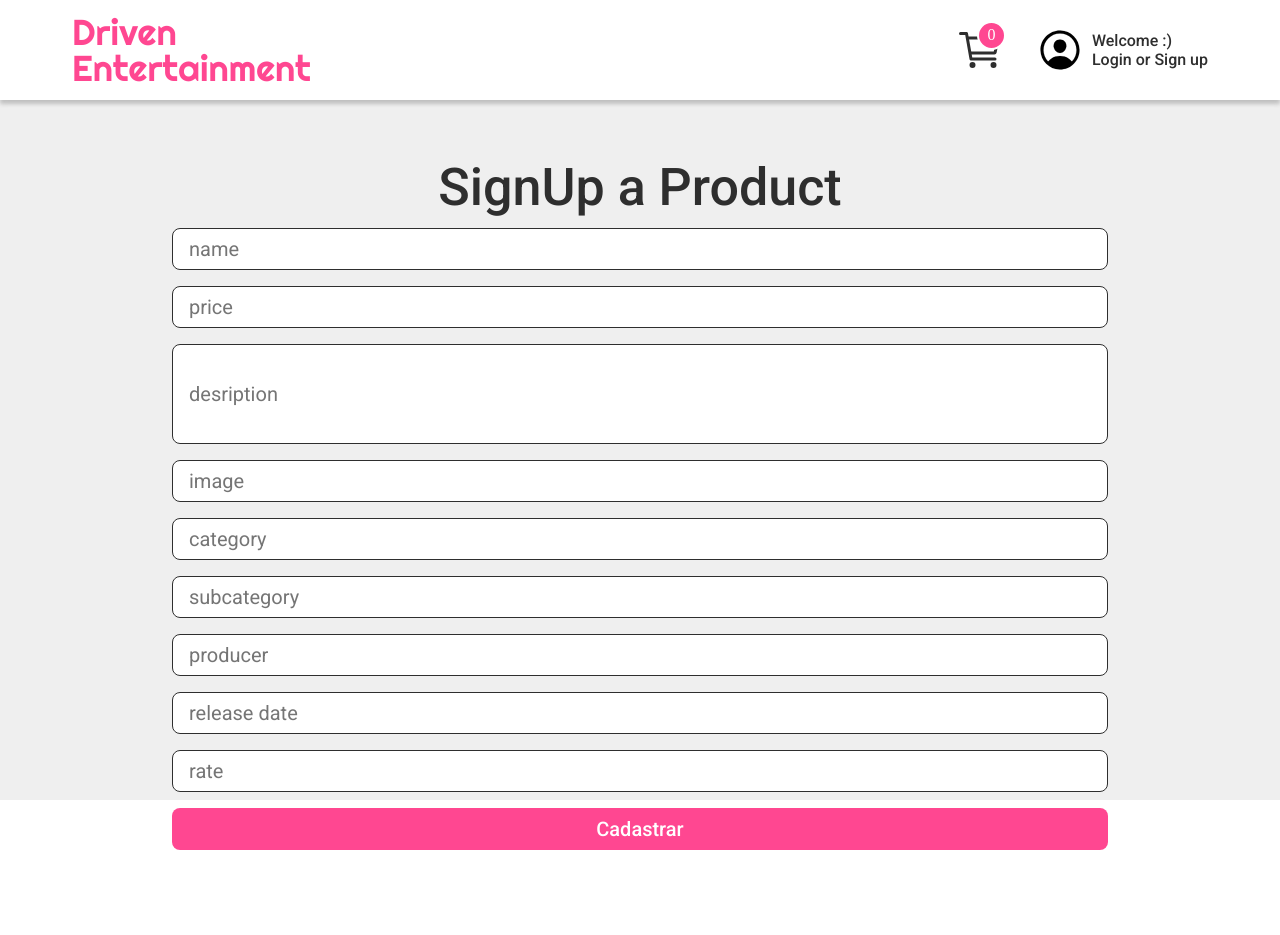
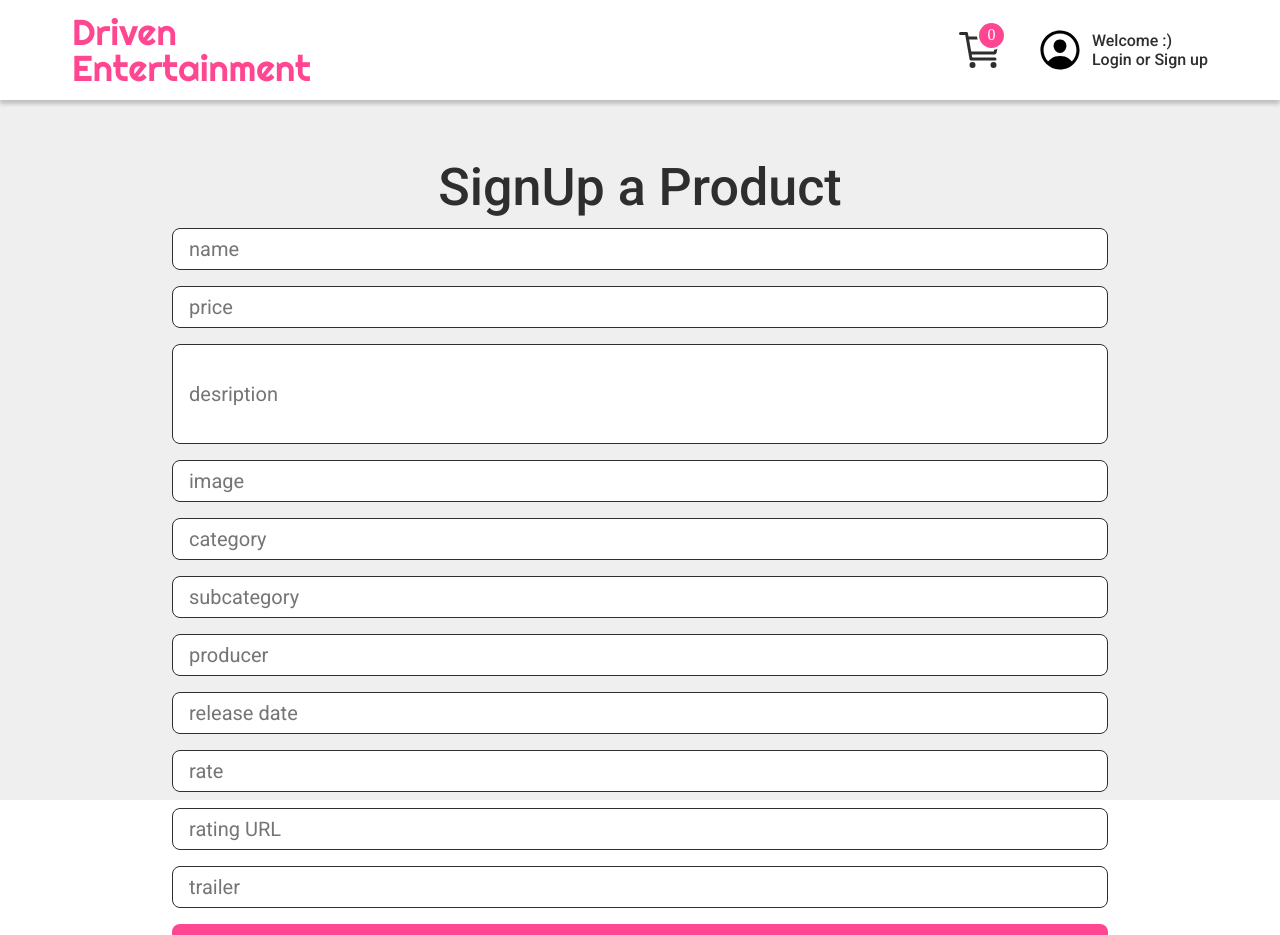
Before and after one commit to eldskald/projeto14-driven-entertainment-front, a React (Create React App) app: page /signup-products in a window 1280 px wide. Shown: the top 935 px of the page. Before the commit the page ends 858 px from the top, so only its background shows below. Built offline with nearby package versions, Linux system fonts and the light colour scheme; no server answers.

Commit message:
editing front to signup products

```diff
--- a/src/components/SignupProducts.js
+++ b/src/components/SignupProducts.js
@@ -16,6 +16,8 @@ export default function SignupProducts() {
   const [subcategory, setSubcattegory] = useState([]);
   const [producer, setProducer] = useState("");
   const [releaseDate, setRealeasedate] = useState("");
+  const [trailer, setTrailer] = useState("");
+  const [ratingsUrl, setRatingsUrl] = useState("");
 
   const navigate = useNavigate();
 
@@ -26,7 +28,9 @@ export default function SignupProducts() {
       price: parseFloat(price),
       description,
       rating,
+      ratingsUrl,
       image,
+      trailer,
       category,
       subcategory: subcategory.split(","),
       producer,
@@ -98,6 +102,18 @@ export default function SignupProducts() {
             placeholder="rate"
             value={rating}
             onChange={(e) => setRate(e.target.value)}
+          />
+          <TextInput
+            type="text"
+            placeholder="rating URL"
+            value={ratingsUrl}
+            onChange={(e) => setRatingsUrl(e.target.value)}
+          />
+          <TextInput
+            type="text"
+            placeholder="trailer"
+            value={trailer}
+            onChange={(e) => setTrailer(e.target.value)}
           />
         </Form>
         <SubmitButtonStyle onClick={handleSubmit}>Cadastrar</SubmitButtonStyle>
```
